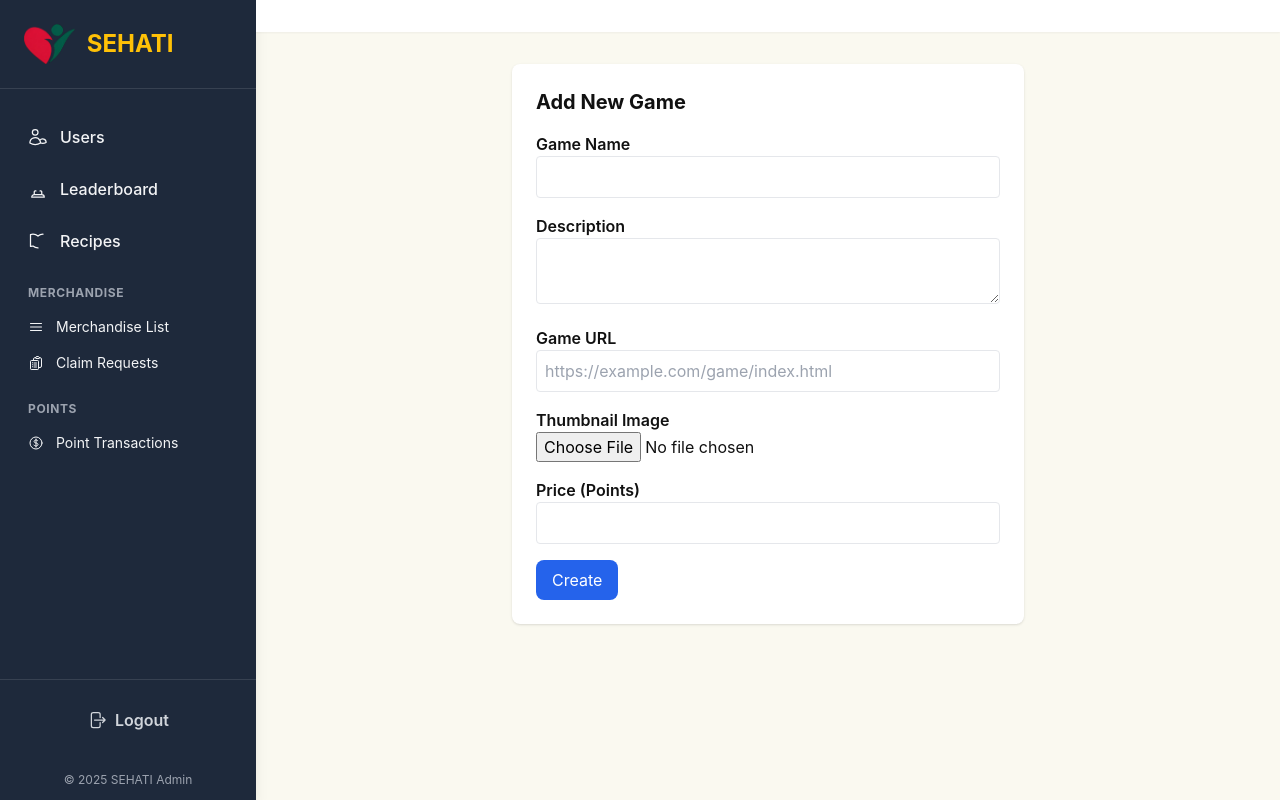
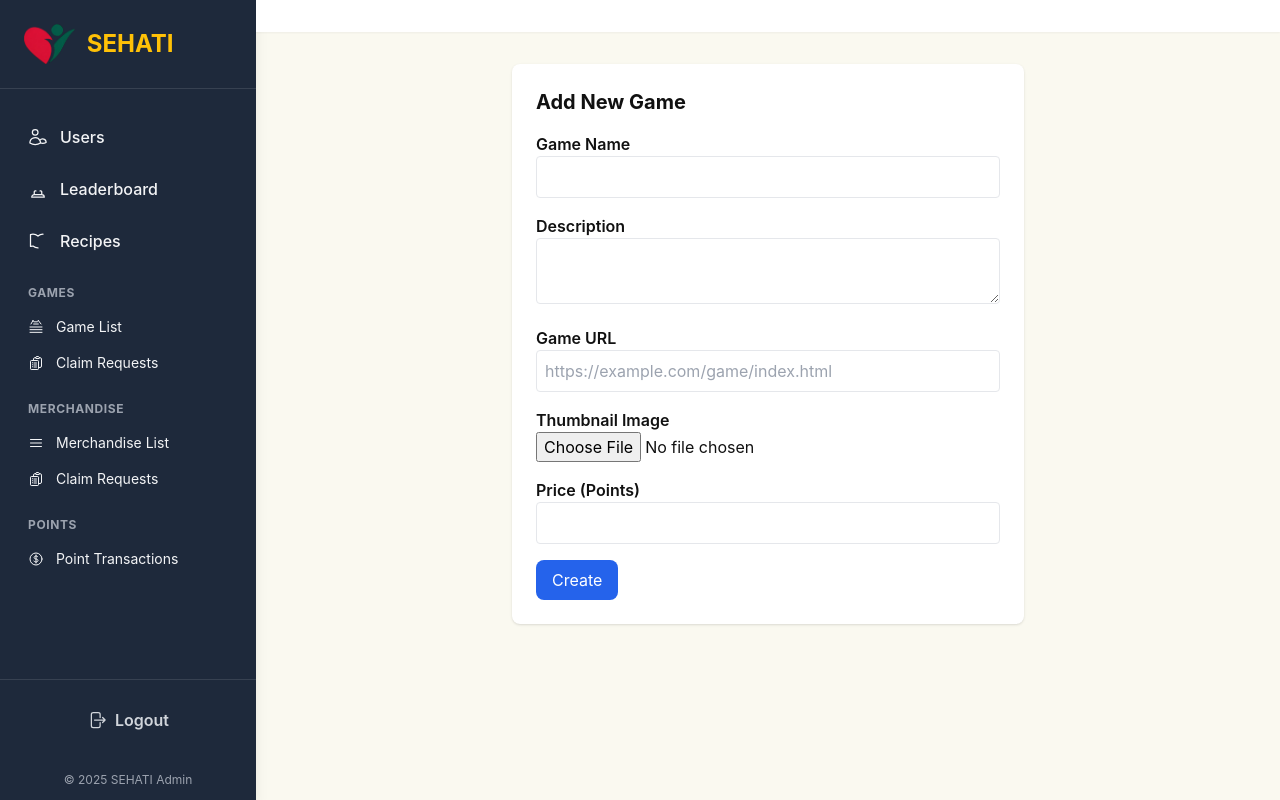
Before and after one commit to ridwan-ansari/sehati, a FastAPI app: template app/src/templates/admin/game_create.html in a window 1280 px wide. Run offline with FastAPI, Linux system fonts and the light colour scheme; the template is opened without the code that fills it, so the values that code supplies are empty; parts of the project's set-up code (start-up, migrations or seed data) failed here and were passed over; some libraries are stand-ins or nearby versions; some web fonts are replaced.

Commit message:
add game menu in sidebar

```diff
--- a/app/src/templates/admin/base.html
+++ b/app/src/templates/admin/base.html
@@ -317,6 +317,36 @@
           <span class="font-medium">Recipes</span>
         </a>
 
+        <div class="pt-4">
+          <div class="px-4 pb-2 text-xs font-bold text-gray-400 uppercase tracking-wider">
+            Games
+          </div>
+
+          <a href="/dashboard/games"
+             class="menu-item flex items-center px-4 py-2 rounded-lg hover:bg-[var(--sidebar-hover)] transition-all duration-200 group {% if request.url.path == '/dashboard/games' %}active{% endif %}">
+            <svg xmlns="http://www.w3.org/2000/svg" fill="none" viewBox="0 0 24 24"
+                 stroke-width="1.5" stroke="currentColor"
+                 class="w-4 h-4 mr-3 group-hover:text-[var(--primary)]">
+              <path stroke-linecap="round" stroke-linejoin="round"
+                    d="M15.5 2.25l-.838 1.488a.75.75 0 0 1-.663.493H8.95a.75.75 0 0 1-.663-.493L7.5 2.25m8 0L19.5 7.5m-4 0h-7m-4 0L7.5 2.25" />
+              <path stroke-linecap="round" stroke-linejoin="round"
+                    d="M3 12h18M3 16h18M3 20h18" />
+            </svg>
+            <span class="text-sm">Game List</span>
+          </a>
+
+          <a href="/dashboard/games/claims"
+             class="menu-item flex items-center px-4 py-2 rounded-lg hover:bg-[var(--sidebar-hover)] transition-all duration-200 group relative {% if request.url.path.startswith('/dashboard/games/claims') %}active{% endif %}">
+            <svg xmlns="http://www.w3.org/2000/svg" fill="none"
+                 viewBox="0 0 24 24" stroke-width="1.5"
+                 stroke="currentColor" class="w-4 h-4 mr-3 group-hover:text-[var(--primary)]">
+              <path stroke-linecap="round" stroke-linejoin="round"
+                    d="M9 12h3.75M9 15h3.75M9 18h3.75m3 .75H18a2.25 2.25 0 0 0 2.25-2.25V6.108c0-1.135-.845-2.098-1.976-2.192a48.424 48.424 0 0 0-1.123-.08m-5.801 0c-.065.21-.1.433-.1.664 0 .414.336.75.75.75h4.5a.75.75 0 0 0 .75-.75 2.25 2.25 0 0 0-.1-.664m-5.8 0A2.251 2.251 0 0 1 13.5 2.25H15c1.012 0 1.867.668 2.15 1.586m-5.8 0c-.376.023-.75.05-1.124.08C9.095 4.01 8.25 4.973 8.25 6.108V8.25m0 0H4.875c-.621 0-1.125.504-1.125 1.125v11.25c0 .621.504 1.125 1.125 1.125h9.75c.621 0 1.125-.504 1.125-1.125V9.375c0-.621-.504-1.125-1.125-1.125H8.25ZM6.75 12h.008v.008H6.75V12Zm0 3h.008v.008H6.75V15Zm0 3h.008v.008H6.75V18Z" />
+            </svg>
+            <span class="text-sm">Claim Requests</span>
+            </a>
+        </div>
+
         <!-- MERCHANDISE SECTION -->
         <div class="pt-4">
           <div class="px-4 pb-2 text-xs font-bold text-gray-400 uppercase tracking-wider">
```
